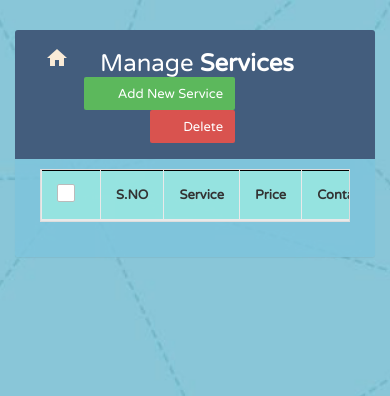
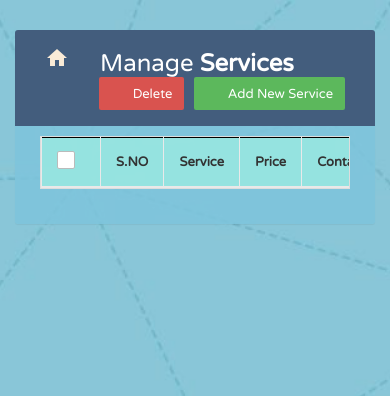
Before and after one commit to robinzd/materialize-and-php, a PHP site: page /table.php in a window 390 px wide. Shown: the top 396 px of the page. Run offline with PHP 8.4, Linux system fonts and the light colour scheme; data that the repository does not hold is empty.

Commit message:
Responsiveness Bug fix to table.php

```diff
--- a/table.php
+++ b/table.php
@@ -32,7 +32,7 @@ include 'backend/database.php';
                     <div class="col-xs-10 col-md-5">
                         <h2>Manage <b>Services</b></h2>
                     </div>
-                    <div class="col-xs-8 col-md-6">
+                    <div class="col-xs-12 col-md-6">
                         <a href="#addServiceModal" class="btn btn-success" data-toggle="modal"><i class="material-icons">&#xE147;</i> <span>Add New Service</span></a>
                         <a href="JavaScript:void(0);" class="btn btn-danger" id="delete_multiple"><i class="material-icons">&#xE15C;</i> <span>Delete</span></a>
                     </div>
```
